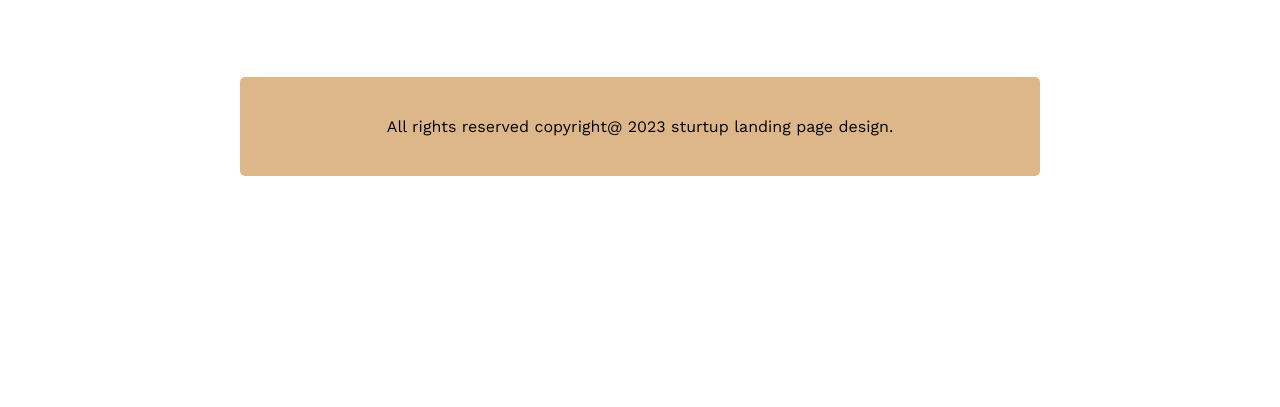
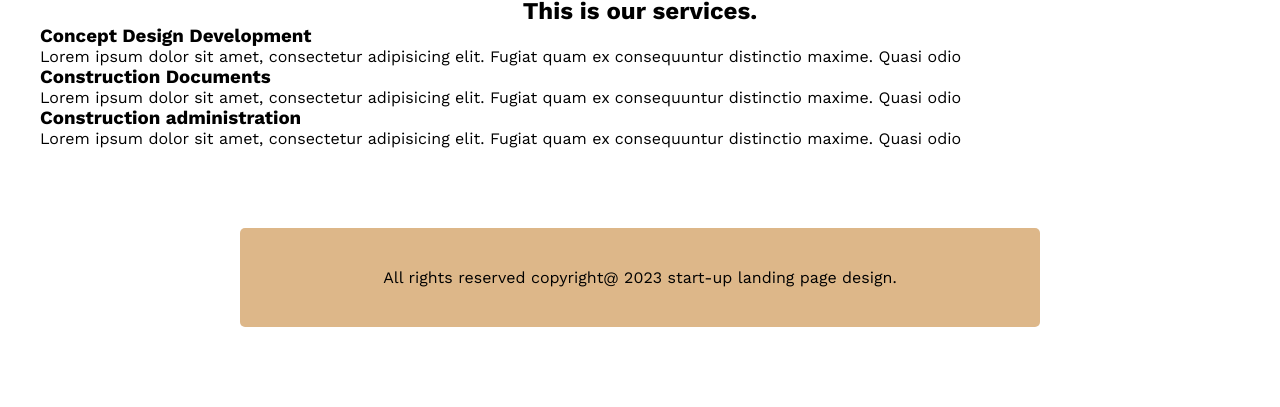
Before and after one commit to abrahman009/G3-Architect, a plain HTML site: page index.html in a window 1280 px wide. Shown: the part 3300-3707 px from the top of the page. Before the commit the page ends 3556 px from the top, so only its background shows below. Drawn offline with nearby package versions, Linux system fonts and the light colour scheme.

Commit message:
Update index.html

```diff
--- a/index.html
+++ b/index.html
@@ -7,6 +7,7 @@
   <meta name="viewport" content="width=device-width, initial-scale=1.0">
   <title>G3-Architects</title>
   <link rel="stylesheet" href="./styles/style.css">
+  <link rel="shortcut icon" href="/images/a.jpg" type="image/x-icon">
   <link rel="preconnect" href="https://fonts.googleapis.com">
   <link rel="preconnect" href="https://fonts.gstatic.com" crossorigin>
   <link href="https://fonts.googleapis.com/css2?family=Open+Sans&family=Work+Sans:wght@300;400;600;700&display=swap" rel="stylesheet">
@@ -150,11 +151,34 @@
       </div>
     </section>
   </main>
-  <!-- footer sectuin -->
+
+  <!-- bonus section extra -->
+      <section class="container">
+        <h1 class="text-center">This is our services.</h1>
+        <div class="d-flex project">
+            <div class="card">
+                <h3>Concept Design Development</h3>
+                <p>Lorem ipsum dolor sit amet, consectetur adipisicing elit. Fugiat quam ex consequuntur distinctio maxime. Quasi odio</p>
+            </div>
+            <div class="card">
+                <h3>Construction Documents</h3>
+                <p>Lorem ipsum dolor sit amet, consectetur adipisicing elit. Fugiat quam ex consequuntur distinctio maxime. Quasi odio</p>
+            </div>
+            <div class="card">
+                <h3>Construction administration</h3>
+                <p>Lorem ipsum dolor sit amet, consectetur adipisicing elit. Fugiat quam ex consequuntur distinctio maxime. Quasi odio</p>
+            </div>
+        </div>
+    </section>
+
+
+
+
+  <!-- footer section -->
   <footer>
     <div class="footer-main">
       <div class="all-section">
-        <p class="p-tag">All rights reserved copyright@ 2023 sturtup landing page design.</p>
+        <p class="p-tag">All rights reserved copyright@ 2023 start-up landing page design.</p>
       </div>
 
 
```
